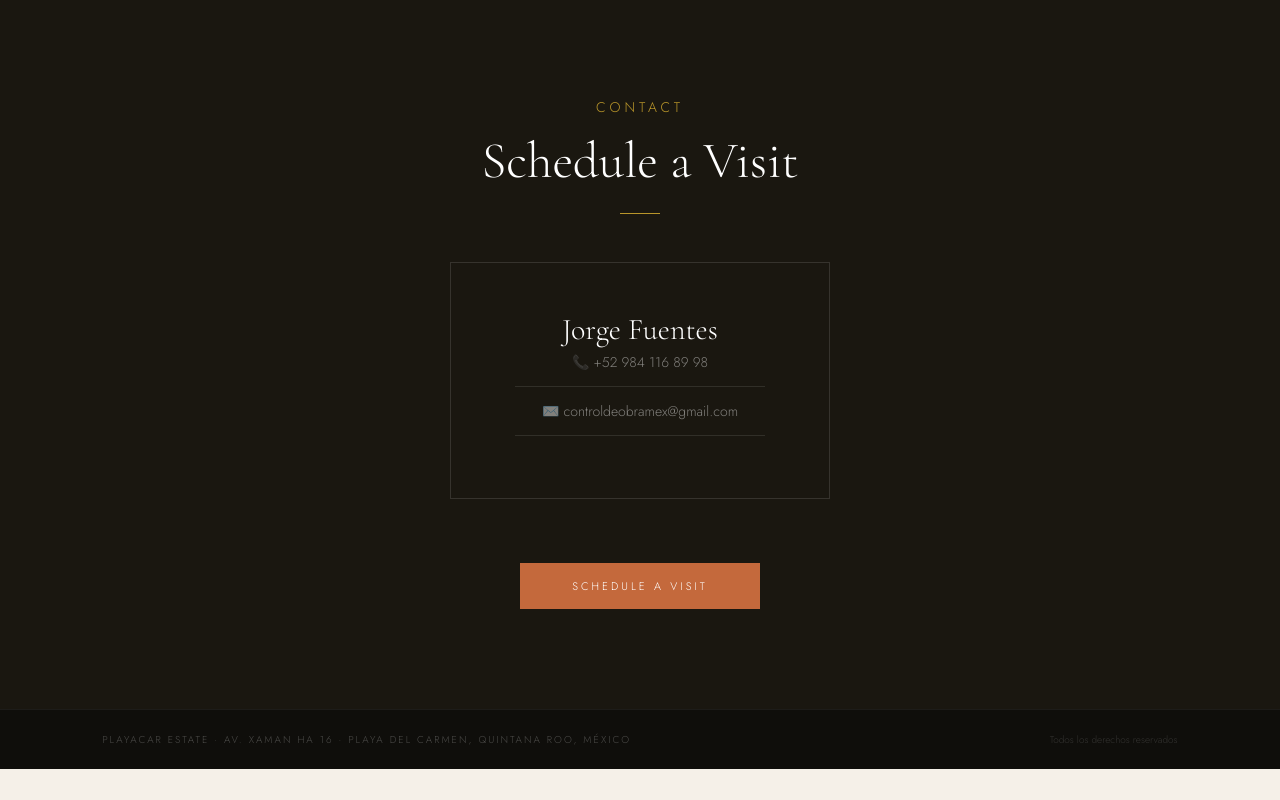
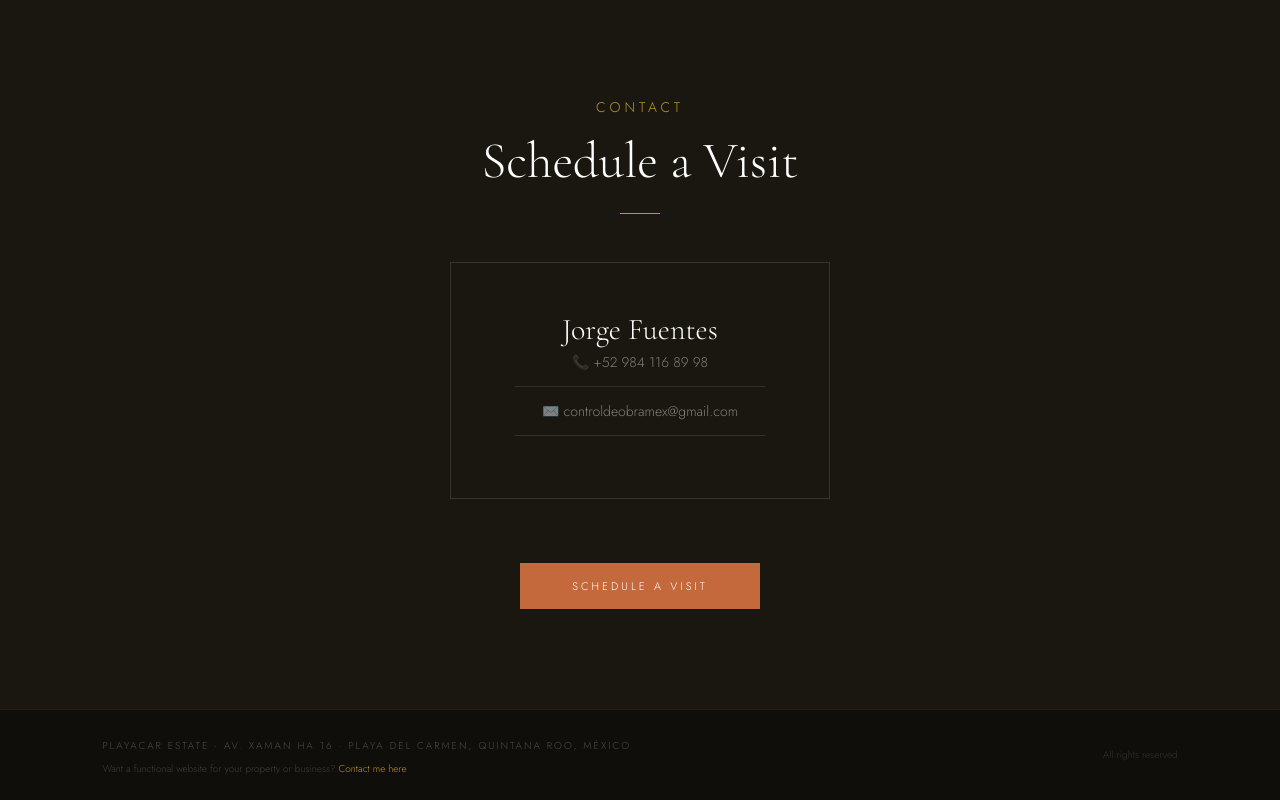
Before and after one commit to BlueGFM/playacar-xamanha16, a plain HTML site: page index.html in a window 1280 px wide. Shown: the part 5308-6108 px from the top of the page. Before the commit the page ends 6077 px from the top, so only its background shows below. Drawn offline with nearby package versions, Linux system fonts and the light colour scheme.

Commit message:
ajustes 2

```diff
--- a/index.html
+++ b/index.html
@@ -1374,9 +1374,19 @@ solo renómbralos como aparece arriba y ponlos en la carpeta img/
      ============================================================ -->
   <div
     style="background:#0f0e0b; padding:22px 8%; display:flex; justify-content:space-between; align-items:center; flex-wrap:wrap; gap:12px; border-top:1px solid rgba(255,255,255,0.06);">
-    <span style="font-size:10px; letter-spacing:2px; text-transform:uppercase; color:rgba(255,255,255,0.25);">Playacar
-      Estate · Av. Xaman Ha 16 · Playa del Carmen, Quintana Roo, México</span>
-    <span style="font-size:10px; color:rgba(255,255,255,0.15);">Todos los derechos reservados</span>
+    <div>
+      <span style="font-size:10px; letter-spacing:2px; text-transform:uppercase; color:rgba(255,255,255,0.25);">Playacar
+        Estate · Av. Xaman Ha 16 · Playa del Carmen, Quintana Roo, México</span>
+      <br>
+      <span style="font-size:10px; color:rgba(255,255,255,0.2);">
+        Want a functional website for your property or business?
+        <a href="https://wa.me/971503871251?text=Hi!%20I%20saw%20the%20Playacar%20Estate%20website%20and%20I%27m%20interested%20in%20a%20website%20for%20my%20property%20or%20business."
+          target="_blank" style="color:#b8952a; text-decoration:none;">
+          Contact me here
+        </a>
+      </span>
+    </div>
+    <span style="font-size:10px; color:rgba(255,255,255,0.15);">All rights reserved</span>
   </div>
 
 
```
